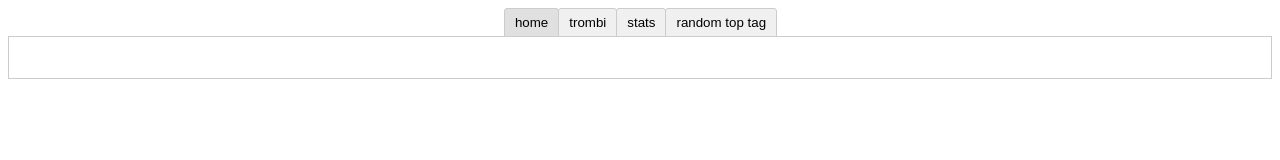
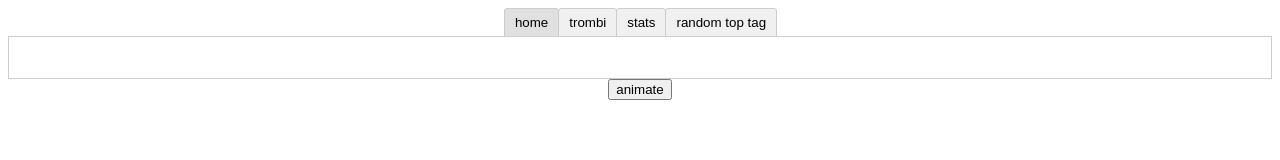
Before and after one commit to arnaudruffin/jive-community-promotion, a Vue app: page /#/tag/1/slideshow in a window 1280 px wide. Shown: the top 160 px of the page. Built offline with nearby package versions, Linux system fonts and the light colour scheme; what vuejs-logger would draw is missing.

Commit message:
animate slideshow

```diff
--- a/src/views/Slideshow.vue
+++ b/src/views/Slideshow.vue
@@ -1,5 +1,6 @@
 <template>
-    <div id="dynamic-component-demo" class="demo">
+    <div id="dynamic-component-demo" >
+        <div class="demo" v-if="!hideTabs">
         <button
                 v-for="tab in tabs"
                 v-bind:key="tab"
@@ -8,8 +9,10 @@
         >
             {{ tab }}
         </button>
+        </div>
+        <component v-bind:is="currentTabComponent" class="tab"></component>
 
-        <component v-bind:is="currentTabComponent" class="tab"></component>
+        <button v-on:click="animate()"> animate</button>
     </div>
 </template>
 
@@ -31,7 +34,12 @@
 
 
         currentTab = "home";
-        tabs = ["home", "trombi", "stats","random top tag"];
+        tabs = ["home", "trombi", "stats", "random top tag"];
+
+        animationHandle : any | null = null;
+        hideTabs = false;
+
+        TIMER_PERIOD=  process.env.NODE_ENV === 'production' ? 20000 : 6000;
 
         get currentTabComponent() {
             switch (this.currentTab) {
@@ -47,6 +55,23 @@
 
         }
 
+        nextTab(){
+            this.currentTab = this.tabs[this.tabs.indexOf(this.currentTab)+1 << 0]
+        }
+
+        animate() {
+            this.$log.debug("animate!");
+            if (this.animationHandle != null){
+                this.$log.debug("canceling animation");
+                this.hideTabs = false;
+               clearInterval(this.animationHandle);
+                this.animationHandle = null;
+            }else{
+                this.$log.debug("starting animation");
+                this.hideTabs = true;
+                this.animationHandle = setInterval(this.nextTab, this.TIMER_PERIOD);
+            }
+        }
 
     }
 
```
